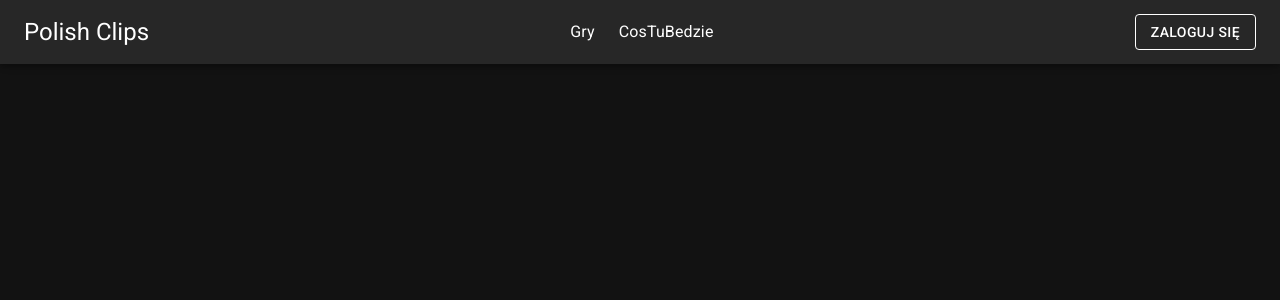
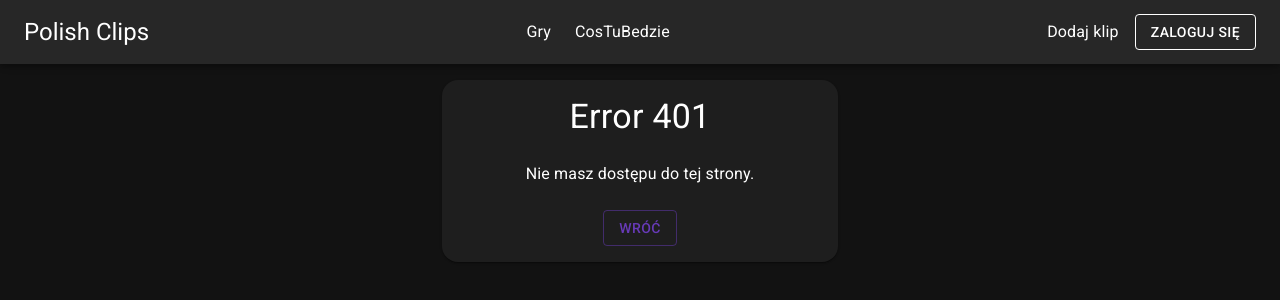
Before and after one commit to kosiu1231/Polish-Clips-App, a React (Create React App) app: page /nieuprawniony in a window 1280 px wide. Shown: the top 300 px of the page. Built offline with nearby package versions, Linux system fonts and the light colour scheme.

Commit message:
Add protected routes

```diff
--- a/src/App.js
+++ b/src/App.js
@@ -1,61 +1,47 @@
-import Navbar from "./components/Navbar";
-import { BrowserRouter as Router, Route, Routes } from "react-router-dom";
+import { Route, Routes } from "react-router-dom";
 import Home from "./pages/Home";
 import Clip from "./pages/Clip";
-// import Clips from "./pages/Clips";
 import ForgotPassword from "./pages/ForgotPassword";
 import Games from "./pages/Games";
 import Login from "./pages/Login";
 import Register from "./pages/Register";
 import ResetPassword from "./pages/ResetPassword";
 import Create from "./pages/Create";
-import { Box, Container } from "@mui/material";
 import VerifyEmail from "./pages/VerifyEmail";
-import { AuthProvider } from "./Contexts/AuthProvider";
+import Layout from "./components/Layout";
+import RequireAuth from "./components/RequireAuth";
+import Unauthorized from "./pages/Unauthorized";
 
 function App() {
     return (
-        <Router>
-            <AuthProvider>
-                <div className="App">
-                    <Navbar />
-                    <Box sx={{ pt: 10 }} />
-                    <Container
-                        maxWidth="xxl"
-                        sx={{
-                            height: "calc(100vh - 80px)",
-                        }}
-                    >
         <Routes>
+            <Route path="/" element={<Layout />}>
                 {/* Home */}
                 <Route path="/" element={<Home />} />
                 {/* Auth */}
                 <Route path="/rejestracja" element={<Register />} />
+                <Route path="/weryfikacja" element={<VerifyEmail />} />
+                <Route path="/logowanie" element={<Login />} />
+                <Route path="/zmianahasla" element={<ResetPassword />} />
+                <Route path="/przypomnijhaslo" element={<ForgotPassword />} />
+                {/* Protected */}
                 <Route
-                                path="/weryfikacja"
-                                element={<VerifyEmail />}
-                            />
-                            <Route path="/logowanie" element={<Login />} />
-                            <Route
-                                path="/zmianahasla"
-                                element={<ResetPassword />}
-                            />
-                            <Route
-                                path="/przypomnijhaslo"
-                                element={<ForgotPassword />}
-                            />
-                            {/* Protected */}
+                    element={<RequireAuth allowedRoles={["User", "Admin"]} />}
+                >
+                    {/* logged user */}
                     <Route path="/dodaj" element={<Create />} />
-                            {/* Others */}
+                </Route>
+                <Route element={<RequireAuth allowedRoles={["Admin"]} />}>
+                    {/* logged admin */}
+                    {/* <Route path="/admin" element={<AdminPanel />} /> */}
+                </Route>
+                {/* Other */}
                 <Route path="/klip/:id" element={<Clip />} />
                 <Route path="/gry" element={<Games />} />
-                            {/* Error 404 */}
-                            {/* <Route path="/404" element={<NotFound />} /> */}
+                <Route path="/nieuprawniony" element={<Unauthorized />} />
+                {/* <Route path="*" element={<NotFound />} /> */}
+            </Route>
         </Routes>
-                    </Container>
-                </div>
-            </AuthProvider>
-        </Router>
     );
 }
 
--- /dev/null
+++ b/src/Hooks/useAuth.js
@@ -0,0 +1,8 @@
+import { useContext } from "react";
+import AuthContext from "../Contexts/AuthProvider";
+
+const useAuth = () => {
+    return useContext(AuthContext);
+};
+
+export default useAuth;
--- /dev/null
+++ b/src/components/Layout.js
@@ -0,0 +1,22 @@
+import { Container } from "@mui/material";
+import { Outlet } from "react-router-dom";
+import Navbar from "./Navbar";
+
+const Layout = () => {
+    return (
+        <main className="App">
+            <Navbar />
+            <Container
+                maxWidth="xxl"
+                sx={{
+                    height: "calc(100vh - 80px)",
+                    mt: 10,
+                }}
+            >
+                <Outlet />
+            </Container>
+        </main>
+    );
+};
+
+export default Layout;
--- a/src/components/Navbar.js
+++ b/src/components/Navbar.js
@@ -10,8 +10,6 @@ import React from "react";
 import { Link as RouterLink } from "react-router-dom";
 
 function Navbar() {
-    const loggedIn = false;
-
     return (
         <AppBar sx={{ position: "fixed" }}>
             <Toolbar>
@@ -53,7 +51,6 @@ function Navbar() {
                         CosTuBedzie
                     </Link>
                 </Stack>
-                {loggedIn ? (
                 <Link
                     sx={{
                         color: "white",
@@ -65,7 +62,6 @@ function Navbar() {
                 >
                     Dodaj klip
                 </Link>
-                ) : (
                 <Button
                     sx={{
                         color: "white",
@@ -79,7 +75,6 @@ function Navbar() {
                 >
                     Zaloguj się
                 </Button>
-                )}
             </Toolbar>
         </AppBar>
     );
--- /dev/null
+++ b/src/components/RequireAuth.js
@@ -0,0 +1,18 @@
+import React from "react";
+import useAuth from "../Hooks/useAuth";
+import { Navigate, Outlet, useLocation } from "react-router-dom";
+
+const RequireAuth = (allowedRoles) => {
+    const { auth } = useAuth();
+    const location = useLocation();
+
+    return auth?.role?.find((role) => allowedRoles?.includes(role)) ? (
+        <Outlet />
+    ) : auth?.user ? (
+        <Navigate to="/nieuprawniony" state={{ from: location }} replace />
+    ) : (
+        <Navigate to="/logowanie" state={{ from: location }} replace />
+    );
+};
+
+export default RequireAuth;
--- a/src/index.js
+++ b/src/index.js
@@ -4,6 +4,8 @@ import "./index.css";
 import App from "./App";
 import { CssBaseline, ThemeProvider, createTheme } from "@mui/material";
 import { deepPurple } from "@mui/material/colors";
+import { BrowserRouter as Router, Route, Routes } from "react-router-dom";
+import { AuthProvider } from "./Contexts/AuthProvider";
 
 const darkTheme = createTheme({
     palette: {
@@ -16,7 +18,13 @@ const root = ReactDOM.createRoot(document.getElementById("root"));
 root.render(
     <ThemeProvider theme={darkTheme}>
         <CssBaseline enableColorScheme />
-        <App />
+        <Router>
+            <AuthProvider>
+                <Routes>
+                    <Route path="/*" element={<App />} />
+                </Routes>
+            </AuthProvider>
+        </Router>
     </ThemeProvider>
 );
 
--- a/src/pages/Create.js
+++ b/src/pages/Create.js
@@ -1,7 +1,7 @@
 import React from "react";
 
 function Create() {
-    return <div>Games</div>;
+    return <div>Dodaj klip</div>;
 }
 
 export default Create;
--- a/src/pages/Login.js
+++ b/src/pages/Login.js
@@ -7,15 +7,18 @@ import {
     TextField,
     Typography,
 } from "@mui/material";
-import React, { useContext, useEffect, useRef, useState } from "react";
-import { Link as RouterLink, useNavigate } from "react-router-dom";
-import AuthContext from "../Contexts/AuthProvider";
+import React, { useEffect, useRef, useState } from "react";
+import { Link as RouterLink, useNavigate, useLocation } from "react-router-dom";
+import useAuth from "../Hooks/useAuth";
 
 function Login() {
-    const { setAuth } = useContext(AuthContext);
+    const { setAuth } = useAuth();
     const emailRef = useRef();
     const errRef = useRef();
+
     const navigate = useNavigate();
+    const location = useLocation();
+    const from = location.state?.from?.pathname || "/";
 
     const [email, setEmail] = useState("");
     const [pwd, setPwd] = useState("");
@@ -58,8 +61,8 @@ function Login() {
             const accessToken = data.data.token;
             const role = data.data.user.role;
             const username = data.data.user.username;
-            setAuth({ email, username, pwd, role, accessToken });
-            navigate("/");
+            await setAuth({ email, username, pwd, role, accessToken });
+            navigate(from, { replace: true });
         } catch (err) {
             setErrMsg(err.message);
             errRef.current.focus();
--- /dev/null
+++ b/src/pages/Unauthorized.js
@@ -0,0 +1,36 @@
+import { Button, Card, Container, Typography } from "@mui/material";
+import React from "react";
+import { useNavigate } from "react-router-dom";
+
+function Unauthorized() {
+    const navigate = useNavigate();
+    const goBack = () => navigate(-1);
+
+    return (
+        <Container maxWidth="xs">
+            <Card
+                sx={{
+                    mt: 8,
+                    display: "flex",
+                    flexDirection: "column",
+                    alignItems: "center",
+                    borderRadius: 4,
+                }}
+            >
+                <Typography variant="h4" sx={{ pt: 2 }}>
+                    Error 401
+                </Typography>
+                <br />
+                <Typography variant="p">
+                    Nie masz dostępu do tej strony.
+                </Typography>
+                <br />
+                <Button variant="outlined" onClick={goBack} sx={{ mb: 2 }}>
+                    Wróć
+                </Button>
+            </Card>
+        </Container>
+    );
+}
+
+export default Unauthorized;
```
Lines whose indentation alone changed are shown as unchanged.
